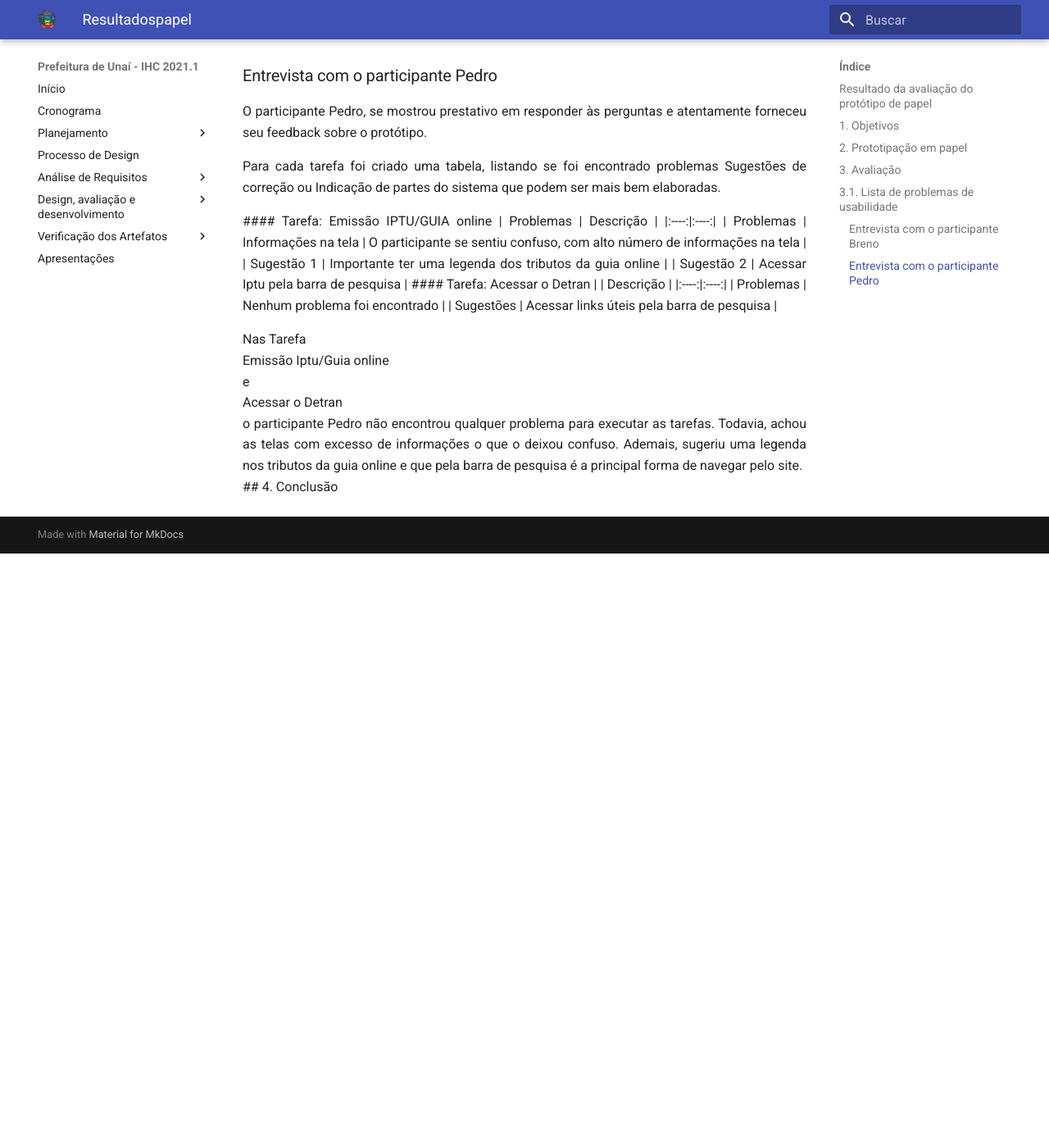
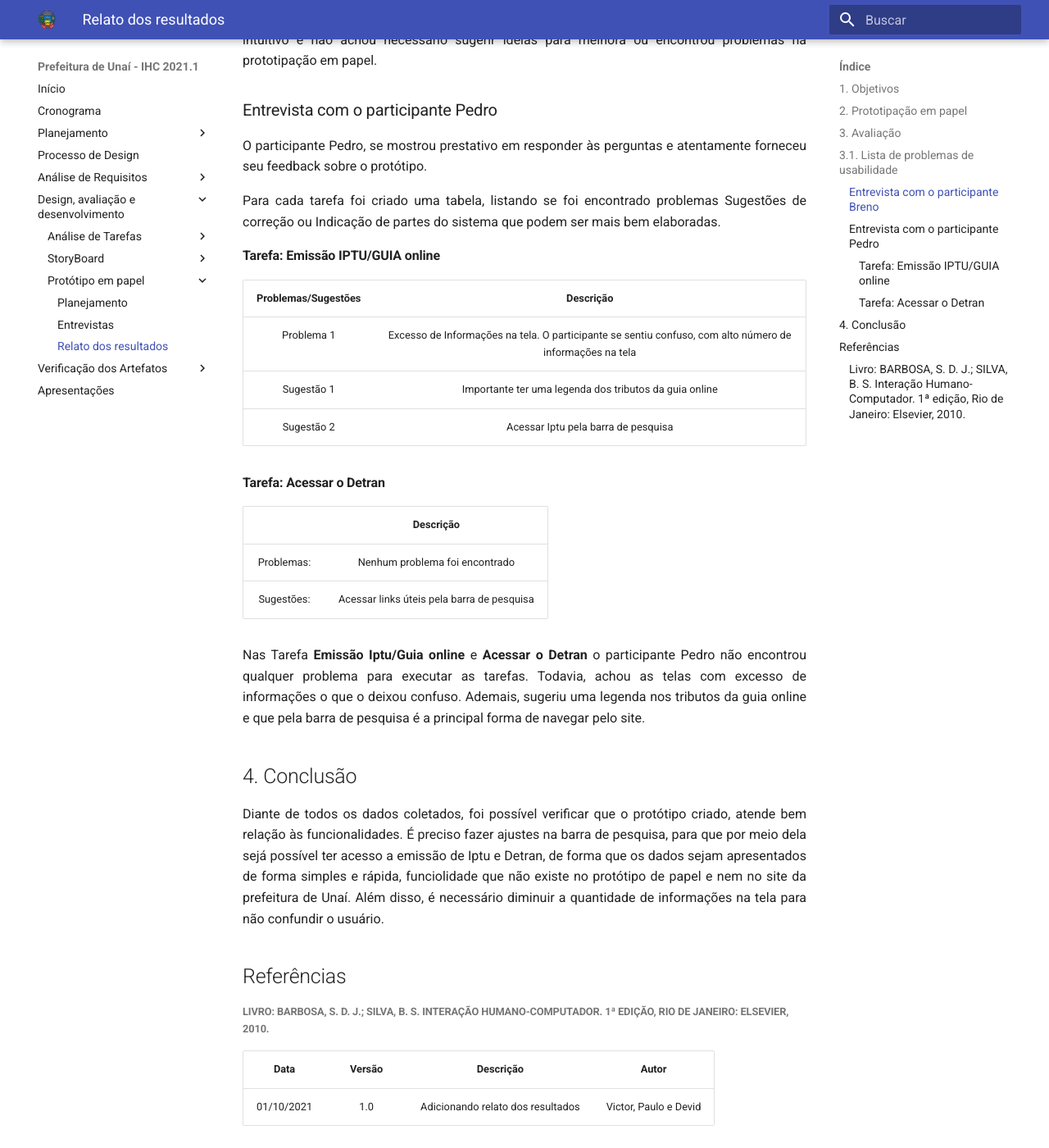
Before and after one commit to Interacao-Humano-Computador/2021.1-Prefeitura-Unai, an MkDocs documentation site: the page built from docs/designAvaliacaoDesenvolv/papel/resultadospapel.md, in a window 1280 px wide and 1400 px high, scrolled down 1128 px. Shown: the whole window at 82% size. Built offline with MkDocs 1.6.1 and Material for MkDocs 9.7.7, drawn with Linux system fonts in a browser that asks for light colours; before the commit the page ends 1803 px from its top, so only the background shows below that; some of the changed text lies outside the part shown.

Commit message:
adicionando entrevistas/relato

```diff
--- a/docs/designAvaliacaoDesenvolv/papel/resultadospapel.md
+++ b/docs/designAvaliacaoDesenvolv/papel/resultadospapel.md
@@ -1,6 +1,10 @@
-### Resultado da avaliação do protótipo de papel
+![UnB](../../img/unb.jpg)
+
+#Resultado da avaliação do protótipo de papel
 
 ## 1. Objetivos
+<p align = "justify">Essa avaliação tem como objetivo verificar se o protótipo em papel feito pela equipe, atende como solução parcial. Dessa forma, através das entrevistas com usuários reais, será possível identificar problemas de usabilidade antes mesmo de construir uma solução de IHC executável.</p>
+
 
 ## 2. Prototipação em papel
 <p align = "justify">Prototipação em papel, é um método de prototipação de baixa fidelidade que avalia a usabilidade de um design de IHC representado em papel, através de simulações de uso com a participação de potenciais usuários. O protótipo em papel tem como vantagens ser um modo rápido e barato de identificar problemas de usabilidade antes mesmo de construir uma solução de IHC executável. Dessa forma ele é um
@@ -8,7 +12,7 @@ bom método para uma avaliação formativa junto aos usuários. (Barbosa e Silva
 
 ## 3. Avaliação
 <p align = "justify">
-A avaliação contou com 2 avaliadores, Deivid Alves e Victor Rayan, e 2 participantes reais. As tarefas realizadas pelos participantes foram; 1. Emitir Iptu; 2. Acessar o Detran atráves de links úteis.
+A entrevista contou com 2 avaliadores, Deivid Alves e Victor Rayan, e 2 participantes reais. As tarefas realizadas pelos participantes foram; 1. Emitir Iptu; 2. Acessar o Detran atráves de links úteis.
 </p>
 
 <p align = "justify"> Essa avaliação foi feita por meio de uma entrevista, realizada de maneira remota atráves da plataforma teams. Os dois parcipantes, foram escolhidos com base nas características descritas pelo Perfil de usuário.
@@ -21,7 +25,7 @@ A avaliação contou com 2 avaliadores, Deivid Alves e Victor Rayan, e 2 partici
 <p align = "justify"> O participante Breno, se mostrou prestativo em responder às perguntas e atentamente forneceu seu feedback sobre o protótipo.
 </p>
 
-<p align = "justify"> Nas Tarefa <br> Emissão Iptu/Guia online <br> e <br> Acessar o Detran <br> o participante Breno não encontrou qualquer problema para executar as tarefas. Além disso, afirmou que o protótipo está bastante intuitivo e não achou necessário sugerir ideias para melhora ou encontrou problemas na prototipação em papel. </p>
+<p align = "justify"> Nas Tarefa <b> Emissão Iptu/Guia online </b> e <b> Acessar o Detran </b> o participante Breno não encontrou qualquer problema para executar as tarefas. Além disso, afirmou que o protótipo está bastante intuitivo e não achou necessário sugerir ideias para melhora ou encontrou problemas na prototipação em papel. </p>
 
 
 ### Entrevista com o participante Pedro
@@ -32,13 +36,12 @@ A avaliação contou com 2 avaliadores, Deivid Alves e Victor Rayan, e 2 partici
 <p align = "justify"> Para cada tarefa foi criado uma tabela, listando se foi encontrado problemas Sugestões de correção ou Indicação de partes do sistema que podem ser mais bem elaboradas.
 </p>
 
-<p align = "justify">
 
 #### Tarefa: Emissão IPTU/GUIA online
 
-| Problemas | Descrição    |
+| Problemas/Sugestões | Descrição    |
 |:----:|:----:|
-| Problemas |  Informações na tela     | O participante se sentiu confuso, com alto número de informações na tela |
+| Problema 1 |  Excesso de Informações na tela.   O participante se sentiu confuso, com alto número de informações na tela |
 | Sugestão 1 |  Importante ter uma legenda dos tributos da guia online |
 | Sugestão 2 |  Acessar Iptu pela barra de pesquisa |
 
@@ -46,10 +49,21 @@ A avaliação contou com 2 avaliadores, Deivid Alves e Victor Rayan, e 2 partici
 
 |  | Descrição    |
 |:----:|:----:|
-| Problemas | Nenhum problema foi encontrado    |
-| Sugestões | Acessar links úteis pela barra de pesquisa  |
+| Problemas: | Nenhum problema foi encontrado    |
+| Sugestões: | Acessar links úteis pela barra de pesquisa  |
 
-<p align = "justify"> Nas Tarefa <br> Emissão Iptu/Guia online <br> e <br> Acessar o Detran <br> o participante Pedro não encontrou qualquer problema para executar as tarefas. Todavia, achou as telas com excesso de informações
+<p align = "justify"> Nas Tarefa <b> Emissão Iptu/Guia online </b> e <b> Acessar o Detran </b> o participante Pedro não encontrou qualquer problema para executar as tarefas. Todavia, achou as telas com excesso de informações
 o que o deixou confuso. Ademais, sugeriu uma legenda nos tributos da guia online e que pela barra de pesquisa é a principal forma de navegar pelo site. </p>
 
 ## 4. Conclusão
+<p align = "justify"> Diante de todos os dados coletados, foi possível verificar que o protótipo criado, atende bem relação às funcionalidades. É preciso fazer ajustes na barra de pesquisa, para que por meio dela sejá possível ter acesso a emissão de Iptu e Detran, de forma que os dados sejam apresentados de forma simples e rápida, funciolidade que não existe no protótipo de papel e nem no site da prefeitura de Unaí. Além disso, é necessário diminuir a quantidade de informações na tela para não confundir o usuário.
+</p>
+
+## Referências
+
+##### Livro: BARBOSA, S. D. J.; SILVA, B. S. Interação Humano-Computador. 1ª edição, Rio de Janeiro: Elsevier, 2010.
+
+
+| Data |Versão|         Descrição          |       Autor      |
+|:----:|:----:|:--------------------------:|:----------------:|
+| 01/10/2021 |  1.0 | Adicionando relato dos resultados   | Victor, Paulo e Devid|
--- a/mkdocs.yml
+++ b/mkdocs.yml
@@ -36,6 +36,8 @@ nav:
       - Relato dos resultados: designAvaliacaoDesenvolv/storyboard/relatoStory.md
     - Protótipo em papel:
       - Planejamento:  designAvaliacaoDesenvolv/papel/planejamentopapel.md
+      - Entrevistas: designAvaliacaoDesenvolv/papel/entrevistaspapel.md
+      - Relato dos resultados: designAvaliacaoDesenvolv/papel/resultadospapel.md
   - Verificação dos Artefatos:
     - Introdução: verificacao/introducao.md
   - Apresentações: apresentacoes/15_08_2021.md
```
Also changed, not shown: docs/apresentacoes/15_08_2021.md (+1 -0 lines), docs/designAvaliacaoDesenvolv/papel/entrevistaspapel.md (+21 -0 lines), docs/designAvaliacaoDesenvolv/papel/planejamentopapel.md (+7 -3 lines).
